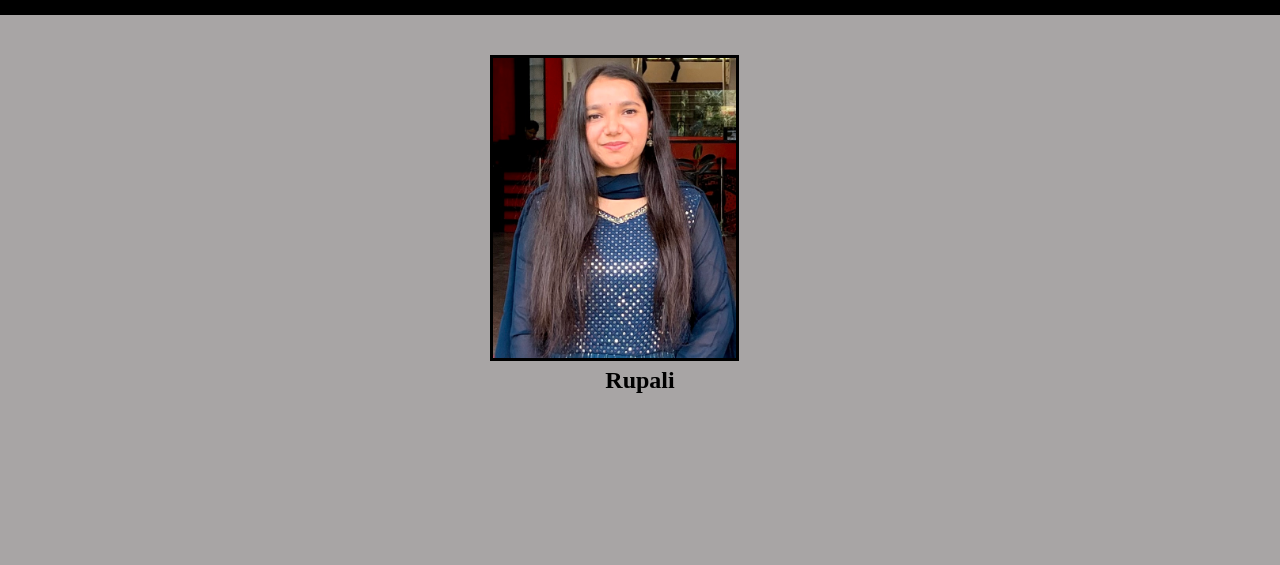
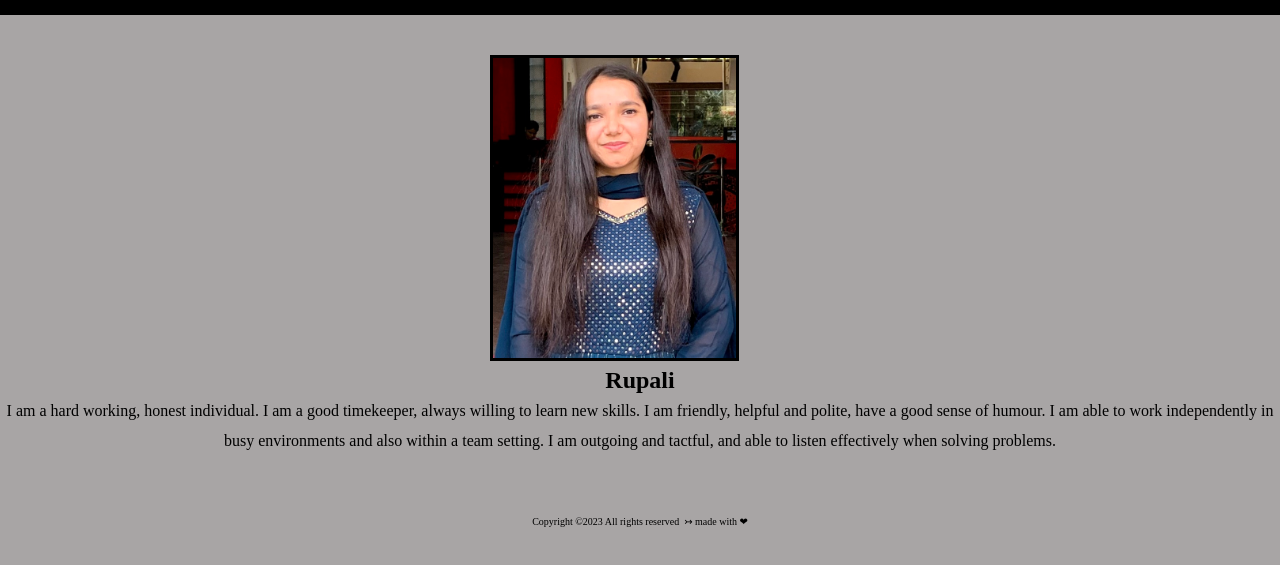
Before and after one commit to Rupali0622/CSS_Practice, a plain HTML site: page Portfolio/Dummy.html in a window 1280 px wide. Shown: the part 45-610 px from the top of the page. Drawn offline with Linux system fonts and the light colour scheme.

Commit message:
17-12-23

```diff
--- a/Portfolio/Dummy.html
+++ b/Portfolio/Dummy.html
@@ -7,14 +7,22 @@
     <link rel="stylesheet" href="dummy.css">
 </head>
 <body>
+    <header>
         <div class="con">
             <a id="logo" href="">Portfolio</a>
             <a href="Dummy.html">Home</a>
             <a href="#">Contact</a>
             <a href="#">Feedback</a>
         </div>
+    </header>
+    <main>
         <img src="IMG_20230710_231042.JPG" height="50px" alt="">
         <h2>Rupali</h2>
-    <p></p>
+        <p>I am a hard working, honest individual. I am a good timekeeper, always willing to learn new skills. I am friendly, helpful and polite, have a good sense of humour. I am able to work independently in busy environments and also within a team setting. I am outgoing and tactful, and able to listen effectively when solving problems.</p>
+    </main>
+    <footer>
+        <p>Copyright ©2023 All rights reserved &nbsp;&#8611;&nbsp;made with &#x2764;</p>
+    </footer>
+
 </body>
 </html>
--- a/Portfolio/dummy.css
+++ b/Portfolio/dummy.css
@@ -36,3 +36,13 @@ h2{
     text-align: center;
     margin: 2px;
 }
+ main p{
+    font-size: medium;
+    margin-top: 0px;
+    line-height: 30px;
+ }
+p{
+    font-size: 10px;
+    margin-top: 60px;
+    text-align: center;
+}
```
Lines whose indentation alone changed are shown as unchanged.
